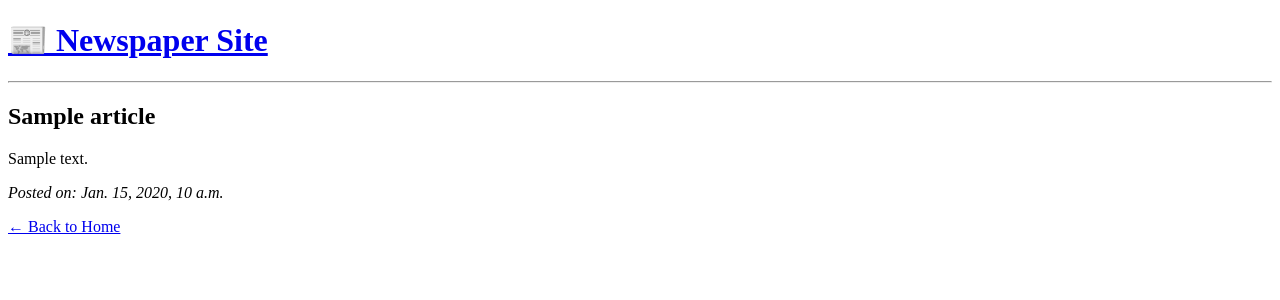
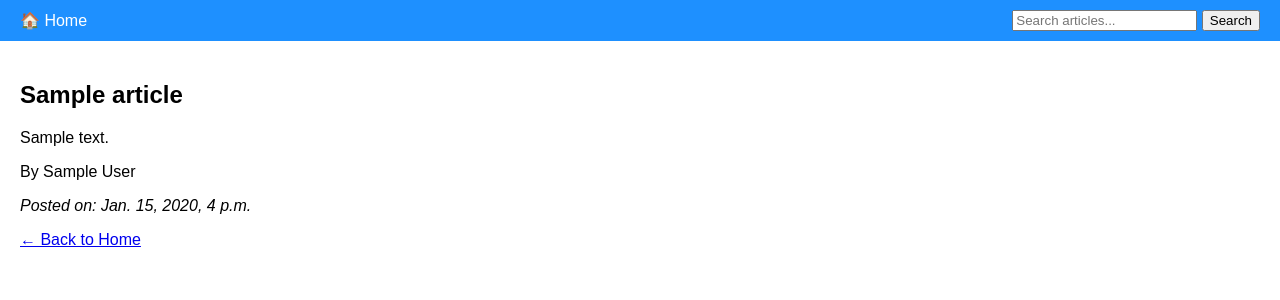
Before and after one commit to arafatsheikh098/NewsPaper_Site, a Django app: page /article/1/ in a window 1280 px wide. Shown: the top 300 px of the page. Run offline with Django 5.2, Linux system fonts and the light colour scheme; tables that the repository leaves empty hold one stand-in row (values such as "Sample post").

Commit message:
Navbar added

```diff
--- a/news/models.py
+++ b/news/models.py
@@ -2,10 +2,15 @@
 
 class Category(models.Model):
     name = models.CharField(max_length=100)
+    def __str__(self):
+        return self.name
 
 
 class Article(models.Model):
     title = models.CharField(max_length=200)
     content = models.TextField()
+    author_name = models.CharField(max_length=100)
     date_posted = models.DateTimeField(auto_now_add=True)
     category = models.ForeignKey(Category, on_delete=models.CASCADE)
+    def __str__(self):
+        return self.title
--- a/newspaper_site/settings.py
+++ b/newspaper_site/settings.py
@@ -106,7 +106,9 @@
 
 LANGUAGE_CODE = 'en-us'
 
-TIME_ZONE = 'UTC'
+TIME_ZONE = 'Asia/Dhaka'
+
+
 
 USE_I18N = True
 
--- a/templates/article_detail.html
+++ b/templates/article_detail.html
@@ -3,6 +3,7 @@
 {% block content %}
 <h2>{{ article.title }}</h2>
 <p>{{ article.content }}</p>
+<p>By {{ article.author_name }}</p>
 <p><em>Posted on: {{ article.date_posted }}</em></p>
 <a href="/">← Back to Home</a>
 {% endblock %}
--- a/templates/base.html
+++ b/templates/base.html
@@ -1,11 +1,64 @@
 <!DOCTYPE html>
 <html>
 <head>
-    <title>Newspaper Site</title>
+    <title>🗞️ Newspaper Site</title>
+    <style>
+        body {
+            font-family: Arial, sans-serif;
+            margin: 0;
+            padding: 0;
+        }
+        .navbar {
+            background-color: #1e90ff;
+            padding: 10px 20px;
+            color: white;
+            display: flex;
+            justify-content: space-between;
+            align-items: center;
+        }
+        .navbar a {
+            color: white;
+            margin-right: 15px;
+            text-decoration: none;
+        }
+        .navbar a:hover {
+            text-decoration: underline;
+        }
+        .nav-left, .nav-right {
+            display: flex;
+            align-items: center;
+        }
+        .content {
+            padding: 20px;
+        }
+        .search-box input[type="text"] {
+            padding: 5px;
+        }
+        .search-box button {
+            padding: 5px 10px;
+            margin-left: 5px;
+        }
+    </style>
 </head>
 <body>
-    <h1><a href="/">📰 Newspaper Site</a></h1>
-    <hr>
-    {% block content %}{% endblock %}
+    <div class="navbar">
+        <div class="nav-left">
+            <a href="{% url 'home' %}">🏠 Home</a>
+            {% for cat in categories %}
+                <a href="{% url 'category_articles' cat.id %}">{{ cat.name }}</a>
+            {% endfor %}
+        </div>
+        <div class="nav-right">
+            <form class="d-flex mb-3" action="{% url 'search_articles' %}" method="get">
+                <input class="form-control me-2" type="text" name="q" placeholder="Search articles...">
+                <button class="btn btn-primary" type="submit">Search</button>
+            </form>
+        </div>
+    </div>
+
+    <div class="content">
+        {% block content %}
+        {% endblock %}
+    </div>
 </body>
 </html>
```
Also changed, not shown: templates/home.html (+4 -4 lines), news/migrations/0002_article_author_article_is_published.py (added), news/migrations/0003_remove_article_author_remove_article_is_published.py (added), news/migrations/0004_article_author_name.py (added).
